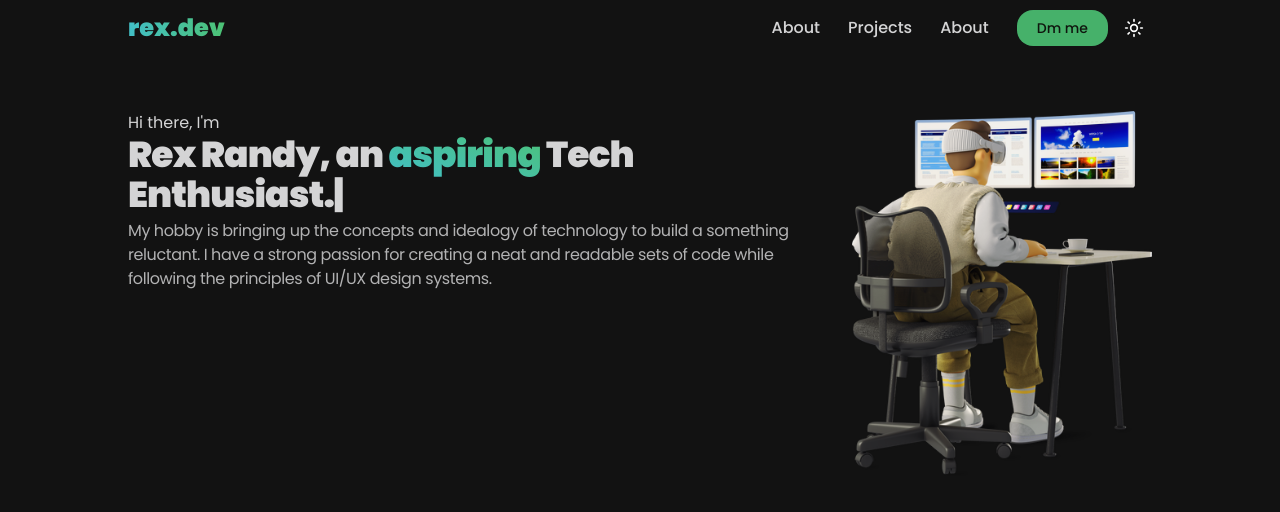
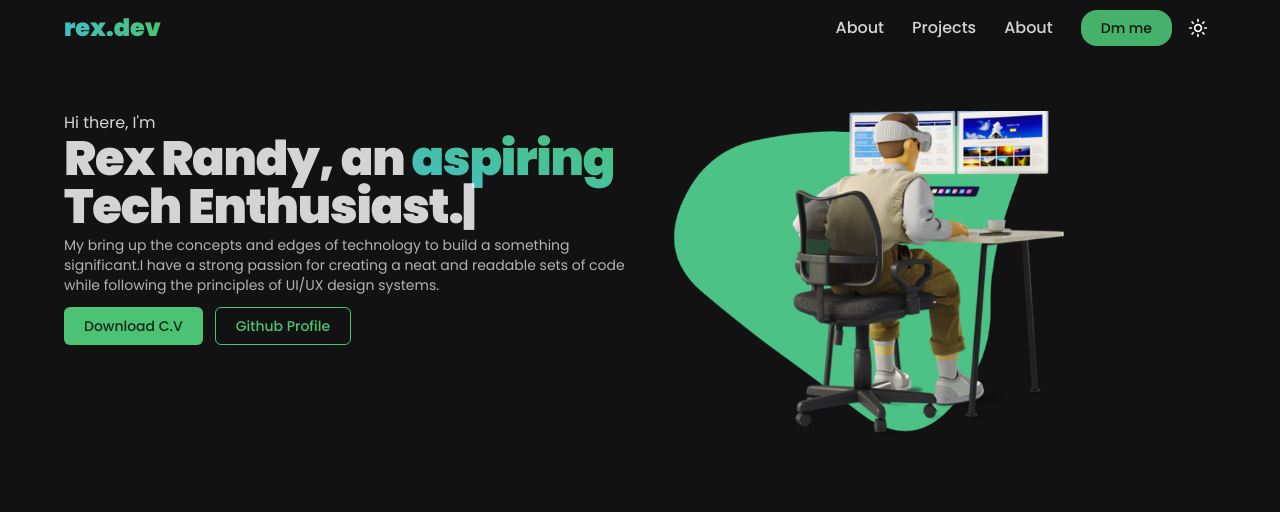
Before and after one commit to Rr-sobusy/rex.dev, a Next.js app: page / in a window 1280 px wide. Shown: the top 512 px of the page. Built offline with nearby package versions, Linux system fonts and the light colour scheme.

Commit message:
add button variants

```diff
--- a/src/app/globals.css
+++ b/src/app/globals.css
@@ -7,7 +7,8 @@
     --background-hsl: 240 8 97;
     --foreground-hsl: 113 24 7;
     --accent-hsl: 0 0 93;
-    --primary: 140 49 53;
+    /* --primary: 140 49 53; */
+    --primary: 149 49 53;
   }
 
   .dark {
--- /dev/null
+++ b/src/components/Button.tsx
@@ -0,0 +1,23 @@
+import React from "react";
+import { cva, type VariantProps } from "class-variance-authority";
+import { cn } from "@/lib/utils";
+
+export interface ButtonProps
+  extends React.ButtonHTMLAttributes<HTMLButtonElement>,
+    VariantProps<typeof buttonVariants> {}
+
+const buttonVariants = cva("px-5 py-2 font-poppins font-medium text-sm hover:shadow-md", {
+  variants: {
+    variant: {
+      outlined: "rounded-md border border-primary text-primary",
+      contained: "rounded-md bg-primary text-background/90"
+    },
+  },
+});
+
+const Button = ({ variant, className, ...props }: ButtonProps) => {
+  const Comp = "button";
+  return <Comp className={cn(buttonVariants({className, variant}), className)} {...props} />;
+};
+
+export default Button;
--- a/src/components/layout/hero.tsx
+++ b/src/components/layout/hero.tsx
@@ -4,18 +4,19 @@ import React from "react";
 import { FlexBox } from "../Flexbox";
 import Image from "next/image";
 import { TypeAnimation } from "react-type-animation";
+import Button from "../Button";
 
 type HeroProps = {};
 
 const Hero = ({ ...props }: HeroProps) => {
   return (
     <section {...props}>
-      <FlexBox className="md:mt-14 mt-5 flex flex-col md:flex-row md:gap-12">
+      <FlexBox className="md:mt-14 mt-5 flex flex-col md:flex-row">
         <FlexBox className="flex-1" flexDirection="col">
           <h5 className="font-poppins text-base text-foreground/85">
             Hi there, I'm
           </h5>
-          <h1 className="text-3xl md:text-4xl font-extrabold font-poppins tracking-tight text-foreground/85 h-[5rem]">
+          <h1 className="text-3xl md:text-5xl font-extrabold font-poppins tracking-tight text-foreground/85 h-[4.5rem] md:h-[6rem]">
             Rex Randy, an{" "}
             <span className="bg-clip-text text-transparent bg-gradient-to-tr from-primaryAccent to-primary">
               aspiring{" "}
@@ -32,20 +33,24 @@ const Hero = ({ ...props }: HeroProps) => {
               repeat={Infinity}
             />
           </h1>
-          <h5 className="font-poppins text-base text-foreground/70 tracking-tight mt-1">
-            My hobby is bringing up the concepts and idealogy of technology to
-            build a something reluctant. I have a strong passion for creating a
-            neat and readable sets of code while following the principles of
-            UI/UX design systems.
+          <h5 className="font-poppins text-sm text-foreground/70 mt-1">
+            My bring up the concepts and edges of technology to build a
+            something significant.I have a strong passion for creating a neat
+            and readable sets of code while following the principles of UI/UX
+            design systems.
           </h5>
+          <FlexBox className="mt-3 gap-3">
+            <Button variant="contained">Download C.V</Button>
+            <Button variant="outlined">Github Profile</Button>
+          </FlexBox>
         </FlexBox>
-        <FlexBox className="justify-center">
+        <FlexBox className="flex-1 justify-start">
           <Image
             className=""
-            height={200}
-            width={300}
+            height={550}
+            width={700}
             alt="heroimage"
-            src="/hero-image.png"
+            src="/Untitled_1.png"
           />
         </FlexBox>
       </FlexBox>
--- a/src/components/layout/root-layout.tsx
+++ b/src/components/layout/root-layout.tsx
@@ -18,7 +18,7 @@ const fontPoppins = Poppins({
 const RootLayout = ({ children }: RootLayoutProps) => {
   return (
     <div className={`${fontPoppins.variable} min-w-screen px-3 md:px-0`}>
-      <div className="max-w-5xl flex flex-col mx-auto">
+      <div className="max-w-6xl flex flex-col mx-auto">
         <Header />
         <main>{children}</main>
       </div>
```
Also changed, not shown: public/Untitled.png (added), public/Untitled_1.png (added).
